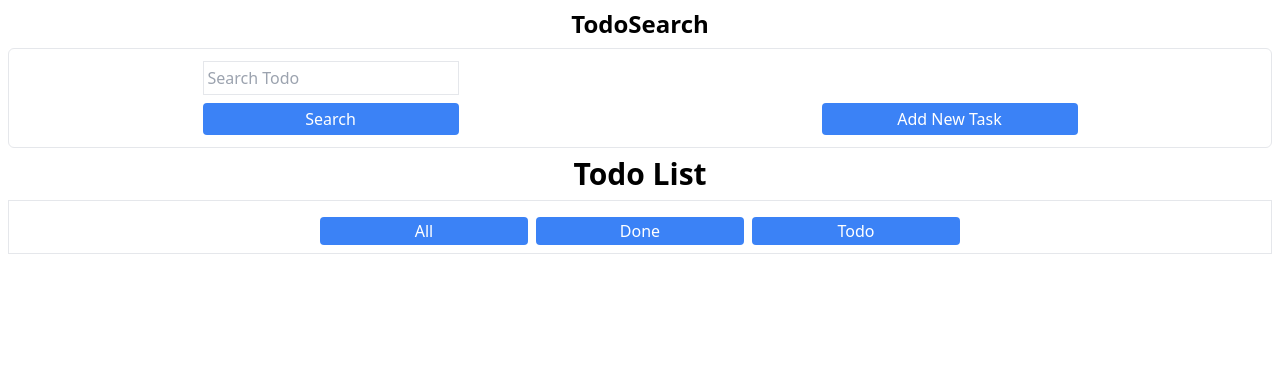
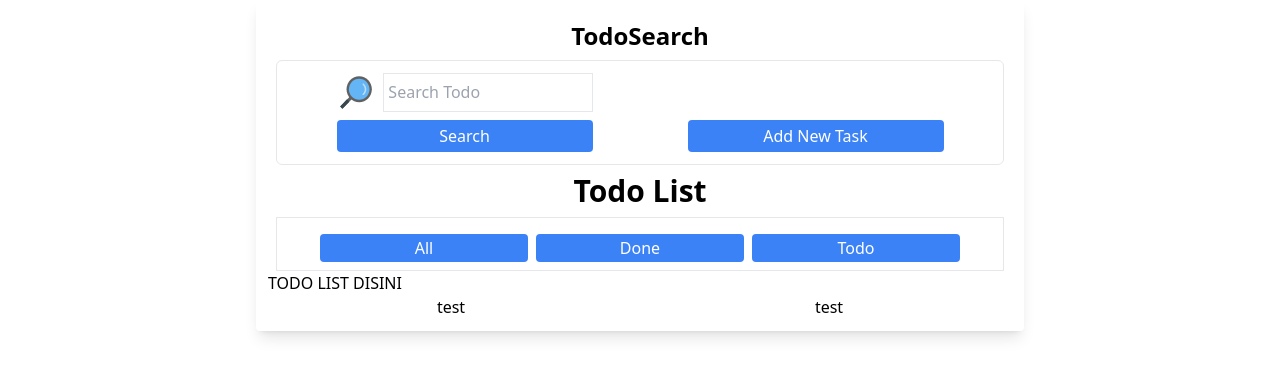
Before and after one commit to DavincyProject/react-todolist, a React (Vite) app: page / in a window 1280 px wide. Shown: the top 376 px of the page. Built offline with nearby package versions, Linux system fonts and the light colour scheme.

Commit message:
feat: add delete button

```diff
--- a/src/App.jsx
+++ b/src/App.jsx
@@ -1,26 +1,31 @@
 // import { useState } from 'react'
 
-import TodoFilter from "./components/TodoFilter"
-import TodoSearch from "./components/TodoSearch"
-
+import Button from "./components/Button";
+import TodoFilter from "./components/TodoFilter";
+import TodoSearch from "./components/TodoSearch";
 
 function App() {
   // const [count, setCount] = useState(0)
 
   return (
-    <div>
+    <div className="max-w-3xl mx-auto rounded shadow-lg p-3">
       <div className="mt-2 container-fluid mx-auto text-center">
         <TodoSearch />
 
-        <h1 className="text-3xl font-bold">
-          Todo List
-        </h1>
+        <h1 className="text-3xl font-bold">Todo List</h1>
         <div className="container-fluid mx-2 mt-2 p-2 border ">
           <TodoFilter />
         </div>
       </div>
+
+      <div>TODO LIST DISINI</div>
+
+      <div className="flex gap-3 justify-around">
+        <Button text="test" />
+        <Button text="test" />
+      </div>
     </div>
-  )
+  );
 }
 
-export default App
+export default App;
--- a/src/components/Button.jsx
+++ b/src/components/Button.jsx
@@ -1,9 +1,11 @@
-import React from 'react'
+import React from "react";
 
 export default function Button(props) {
-    const { className, text } = props;
+  const { className, text } = props;
 
-    return (
-        <button className={className}>{text}</button>
-    )
+  Button.defaultProps = {
+    className: "bg-blue-500 rounded mt-2 text-white font-medium w-64 h-8",
+  };
+
+  return <button className={className}>{text}</button>;
 }
--- a/src/components/TodoSearch.jsx
+++ b/src/components/TodoSearch.jsx
@@ -1,19 +1,32 @@
 // import React from 'react'
 
 export default function TodoSearch() {
-    return (
-        <div>
-            <h1 className='font-bold text-2xl'>TodoSearch</h1>
-            <div className='container-fluid mx-2 flex m-2 border rounded-md p-3 flex justify-around'>
-                <div className='flex flex-col w-64'>
-                    <input placeholder='Search Todo' className='border p-1 w-full'></input>
-                    <button className='bg-blue-500 rounded mt-2 text-white font-medium h-8'>Search</button>
-                </div>
-                <div className='flex flex-col-reverse'>
-                    <button className='bg-blue-500 rounded mt-2 text-white font-medium w-64 h-8'>Add New Task</button>
-                </div>
+  return (
+    <div>
+      <h1 className="font-bold text-2xl">TodoSearch</h1>
+      <div className="container-fluid mx-2 flex m-2 border rounded-md p-3 flex justify-around">
+        <div className="flex flex-col w-64">
+          <div className="flex gap-2">
+            <label htmlFor="search">
+              <img src="/public/search.svg" alt="search" />
+            </label>
+            <input
+              placeholder="Search Todo"
+              className="border p-1 w-full"
+              onChange=""
+            ></input>
+          </div>
 
-            </div>
-        </div >
-    )
+          <button className="bg-blue-500 rounded mt-2 text-white font-medium h-8">
+            Search
+          </button>
+        </div>
+        <div className="flex flex-col-reverse">
+          <button className="bg-blue-500 rounded mt-2 text-white font-medium w-64 h-8">
+            Add New Task
+          </button>
+        </div>
+      </div>
+    </div>
+  );
 }
--- /dev/null
+++ b/src/pages/AddTodo.jsx
@@ -0,0 +1,5 @@
+import React from "react";
+
+export default function AddTodo() {
+  return <div>AddTodo</div>;
+}
```
Also changed, not shown: public/search.svg (added), 1 other file (tests, documents, lock files or other folders).
